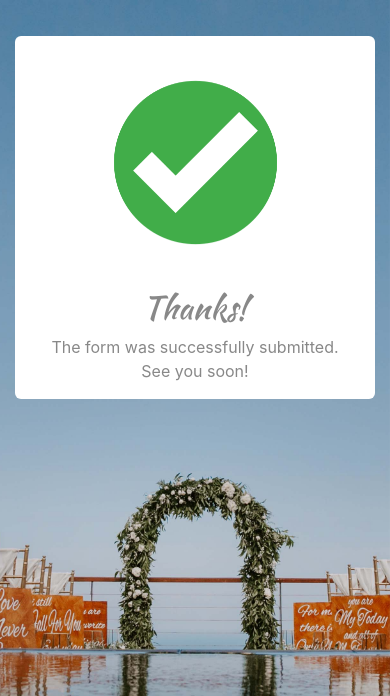
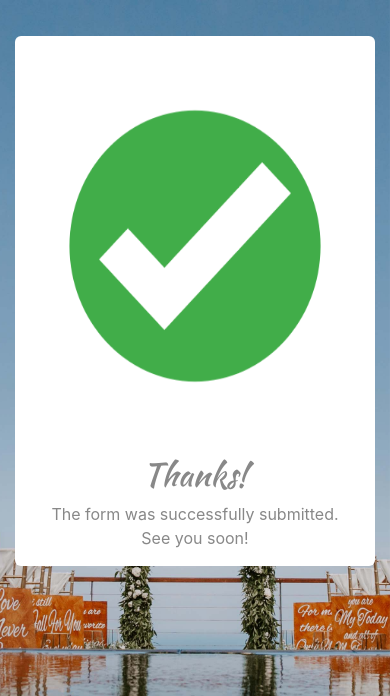
Before and after one commit to norifumi92/wedding_project, a Django app: page /thanks in a window 390 px wide. Shown: the top 696 px of the page. Run offline with Django 3.2, Linux system fonts and the light colour scheme; some libraries are stand-ins or nearby versions.

Commit message:
adjusted styling to make the app more responsive

```diff
--- a/my_app/forms.py
+++ b/my_app/forms.py
@@ -36,7 +36,7 @@ class AttendeeModelForm(ModelForm):
         #select fields to be used
         fields = '__all__'
         widgets = {
-            'phone_number': forms.TextInput(attrs={'placeholder': 'Start from +Country Code'}),
+            'phone_number': forms.TextInput(attrs={'placeholder': 'Start from + Country Code'}),
             'gender': forms.Select(choices=GENDER_OPTIONS),
             'nationality': forms.Select(choices=COUNTRY_OPTIONS),
             'meal_preference': forms.Select(choices=MEAL_OPTIONS)
--- a/my_app/static/style.css
+++ b/my_app/static/style.css
@@ -11,7 +11,7 @@ h1,h2 {
 .section {
     position: relative;
     font-family: "Helvetica Neue";
-    height: auto;
+    height: 12%;
     margin-left: 5%;
     margin-right: 5%;
 }
@@ -178,12 +178,16 @@ h1,h2 {
         display: absolute;
     }
 
+    #id_phone_number {
+        width: 90%;
+    }
+
     #tickmark{
-        display: block;
-        margin-left: auto;
-        margin-right: auto;
-        width: 50%;
-        height: auto;
+        display: absolute;
+        margin-left: 20%;
+        margin-right: 20%;
+        width: 300px;
+        height: 420px;
     }
 
     .message-section {
@@ -200,19 +204,7 @@ h1,h2 {
         background: none transparent;
         vertical-align: middle;
         font-size: inherit;
-        color: inherit;
         -webkit-appearance: button;
         -moz-appearance: button;
         appearance: button;
     }
-    select option{
-      background-color: #fff;
-      color: #333;
-    }
-    select::-ms-expand {
-      display: none;
-    }
-    select:-moz-focusring {
-      color: transparent;
-      text-shadow: 0 0 0 #828c9a;
-    }
```
